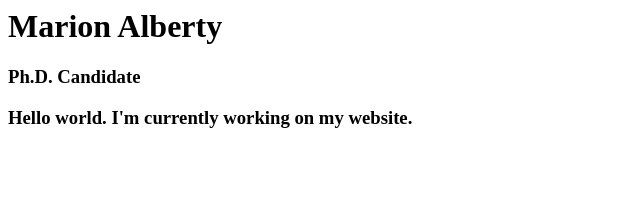
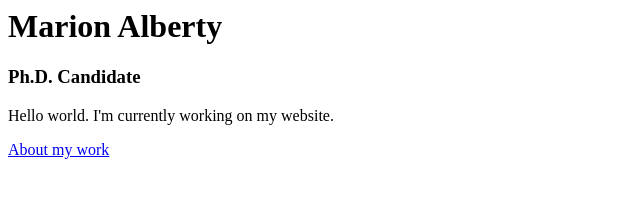
Before and after one commit to marionalberty/marionalberty.github.io, a plain HTML site: page index.html in a window 1280 px wide. Shown: the whole page, without its empty margins (0-640 px from the left). Drawn offline with Linux system fonts and the light colour scheme.

Commit message:
Created an about page and linked to in index

```diff
--- a/index.html
+++ b/index.html
@@ -1,7 +1,7 @@
 <!-- Header level 1 -->
-<h1>Marion Alberty<h1>
+<h1>Marion Alberty</h1>
 
-<h3>Ph.D. Candidate<h3>
+<h3>Ph.D. Candidate</h3>
 
 
 <!-- This is how you make a comment -->
@@ -9,4 +9,7 @@
 
 
 
-<p>Hello world. I'm currently working on  my website.<p>
+<p>Hello world. I'm currently working on  my website.</p>
+
+
+<a href="about.html">About my work</a>
```
Also changed, not shown: about.html (added, +3 -0 lines).
